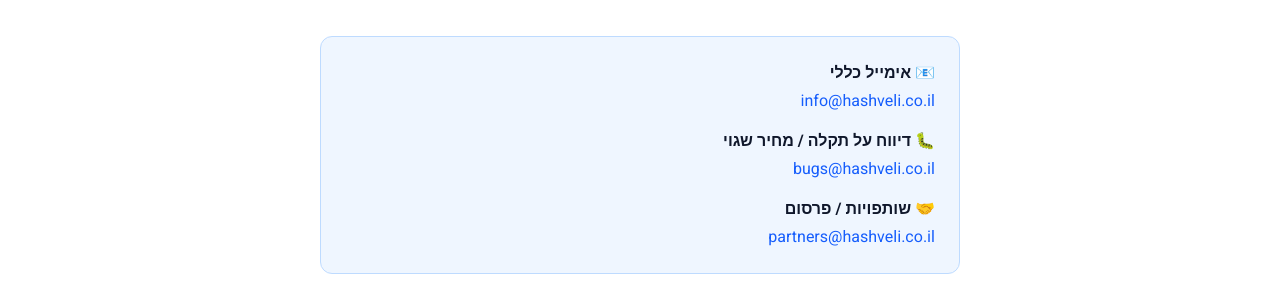
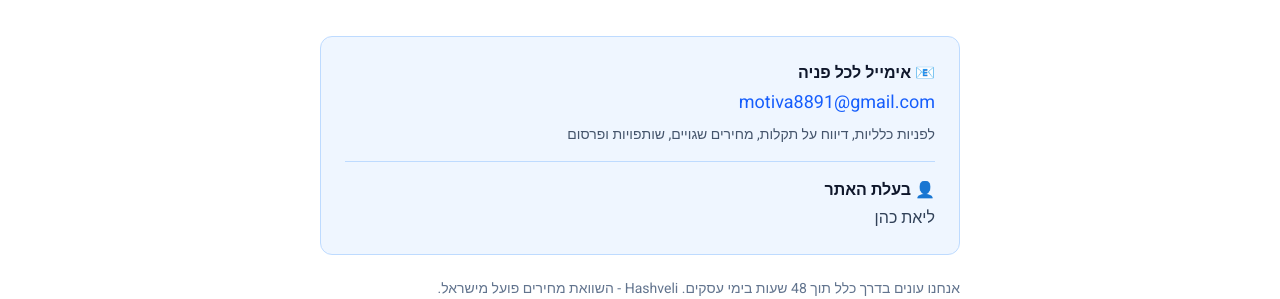
Before and after one commit to liatcohen88/compare-site, a Next.js app: page /contact in a window 1280 px wide. Shown: the part 214-513 px from the top of the page. Built offline with nearby package versions, Linux system fonts and the light colour scheme; no server answers.

Commit message:
Use motiva8891@gmail.com as contact email everywhere

```diff
--- a/src/app/accessibility/page.tsx
+++ b/src/app/accessibility/page.tsx
@@ -73,10 +73,10 @@ export default function AccessibilityPage() {
         <p className="text-slate-700">
           📧 אימייל:{" "}
           <a
-            href="mailto:accessibility@hashveli.co.il"
+            href="mailto:motiva8891@gmail.com"
             className="text-blue-600 hover:underline"
           >
-            accessibility@hashveli.co.il
+            motiva8891@gmail.com
           </a>
         </p>
       </div>
--- a/src/app/admin/content/page.tsx
+++ b/src/app/admin/content/page.tsx
@@ -10,7 +10,7 @@ const DEFAULT_CONTENT = {
   footerSlogan: "משווה המחירים המוביל בישראל - השוואה בין KSP, אמזון, אליאקספרס ושיין.",
   aboutMission:
     "אנחנו אתר השוואת מחירים עצמאי, שמטרתו היחידה לחסוך לכם כסף.",
-  contactEmail: "info@hashveli.co.il",
+  contactEmail: "motiva8891@gmail.com",
 };
 
 export default function ContentPage() {
--- a/src/app/api/cron/daily-report/route.ts
+++ b/src/app/api/cron/daily-report/route.ts
@@ -17,8 +17,8 @@ import { CATEGORIES } from "@/lib/config";
 
 const CRON_SECRET = process.env.CRON_SECRET;
 const RESEND_API_KEY = process.env.RESEND_API_KEY;
-const ADMIN_EMAIL = process.env.ADMIN_EMAIL || "info@hashveli.co.il";
-const FROM_EMAIL = process.env.FROM_EMAIL || "report@hashveli.co.il";
+const ADMIN_EMAIL = process.env.ADMIN_EMAIL || "motiva8891@gmail.com";
+const FROM_EMAIL = process.env.FROM_EMAIL || "motiva8891@gmail.com";
 
 export async function GET(req: NextRequest) {
   // Verify cron secret (Vercel cron sends this automatically)
--- a/src/app/contact/page.tsx
+++ b/src/app/contact/page.tsx
@@ -17,24 +17,21 @@ export default function ContactPage() {
 
       <div className="bg-blue-50 border border-blue-200 rounded-xl p-6 space-y-4">
         <div>
-          <h2 className="font-bold text-slate-900 mb-1">📧 אימייל כללי</h2>
-          <a href="mailto:info@hashveli.co.il" className="text-blue-600 hover:underline">
-            info@hashveli.co.il
+          <h2 className="font-bold text-slate-900 mb-1">📧 אימייל לכל פניה</h2>
+          <a
+            href="mailto:motiva8891@gmail.com"
+            className="text-blue-600 hover:underline text-lg"
+          >
+            motiva8891@gmail.com
           </a>
+          <p className="text-sm text-slate-600 mt-2">
+            לפניות כלליות, דיווח על תקלות, מחירים שגויים, שותפויות ופרסום
+          </p>
         </div>
 
-        <div>
-          <h2 className="font-bold text-slate-900 mb-1">🐛 דיווח על תקלה / מחיר שגוי</h2>
-          <a href="mailto:bugs@hashveli.co.il" className="text-blue-600 hover:underline">
-            bugs@hashveli.co.il
-          </a>
-        </div>
-
-        <div>
-          <h2 className="font-bold text-slate-900 mb-1">🤝 שותפויות / פרסום</h2>
-          <a href="mailto:partners@hashveli.co.il" className="text-blue-600 hover:underline">
-            partners@hashveli.co.il
-          </a>
+        <div className="border-t border-blue-200 pt-4">
+          <h2 className="font-bold text-slate-900 mb-1">👤 בעלת האתר</h2>
+          <p className="text-slate-700">ליאת כהן</p>
         </div>
       </div>
 
```
